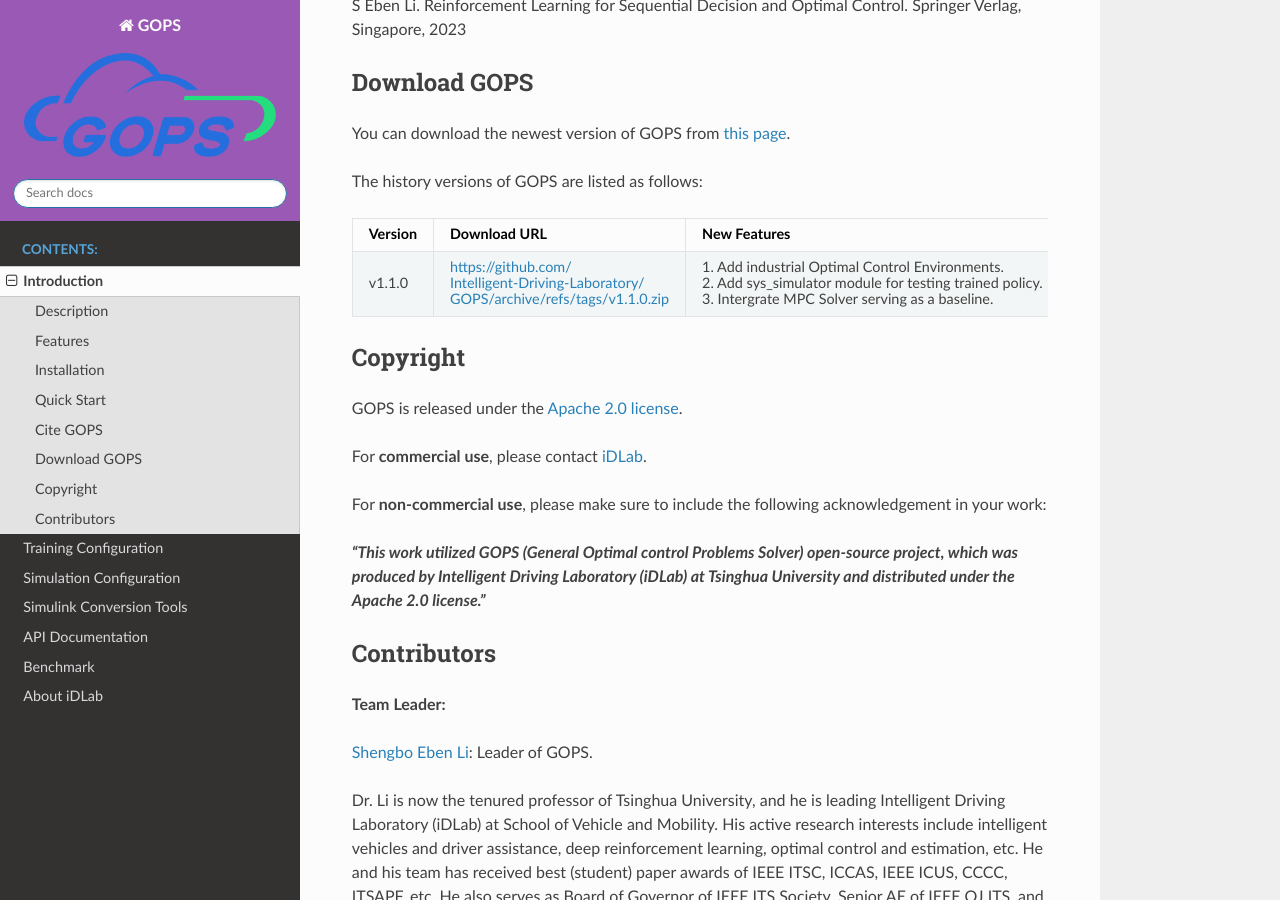
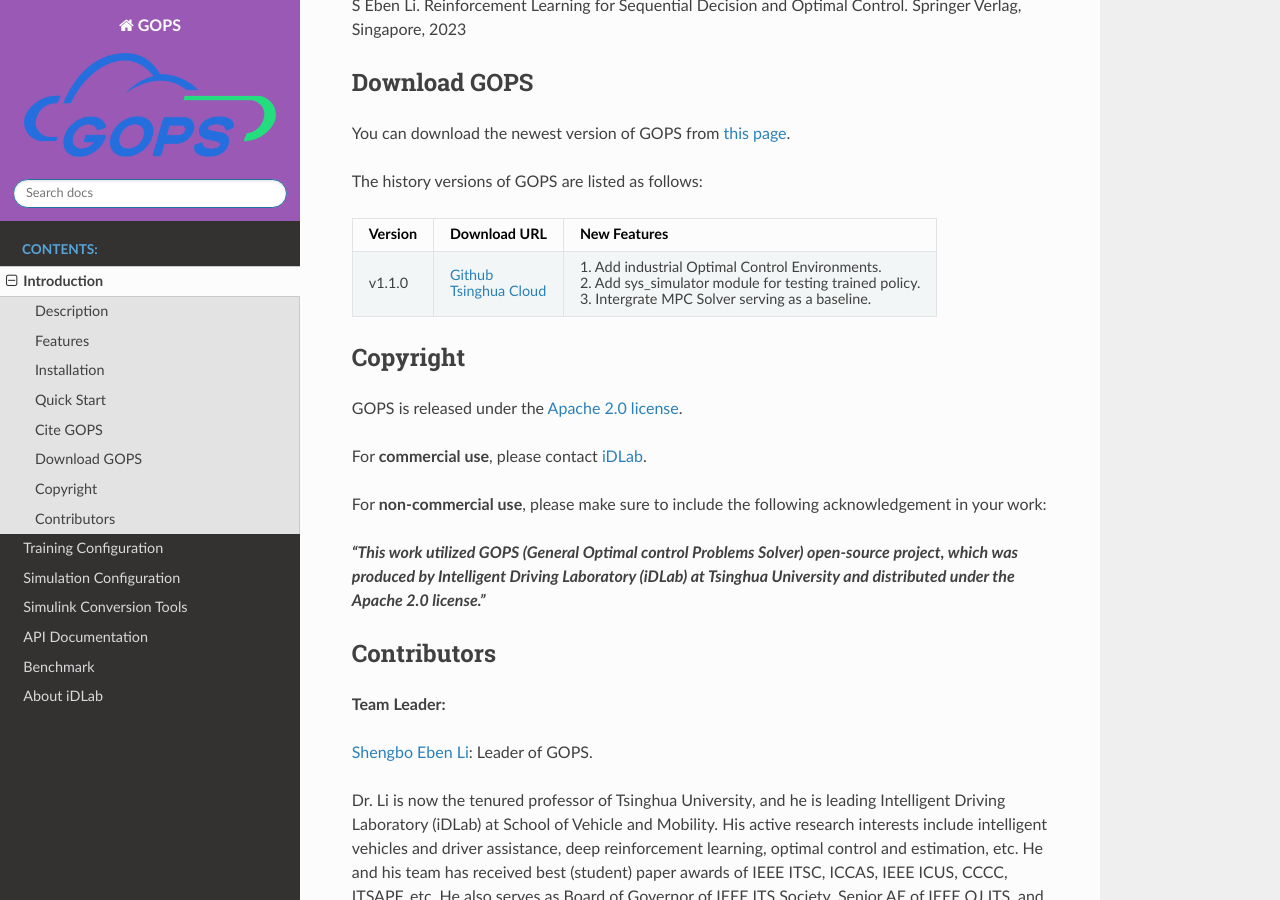
Before and after one commit to Intelligent-Driving-Laboratory/GOPS_DOC, a Sphinx documentation site: the page built from docs/source/introduction.md, in a window 1280 px wide and 900 px high, scrolled down 3442 px. Built offline with Sphinx 7.4.7 and the Read the Docs theme 2.0.0, drawn with Linux system fonts in a browser that asks for light colours.

Commit message:
1. add tsinghua cloud download source

```diff
--- a/docs/source/introduction.md
+++ b/docs/source/introduction.md
@@ -104,7 +104,7 @@
 
 | Version  |Download URL    | New Features |
 | ----        |    ---    |---    |
-| v1.1.0 |[https://github.com/<br>Intelligent-Driving-Laboratory/<br>GOPS/archive/refs/tags/v1.1.0.zip](https://github.com/Intelligent-Driving-Laboratory/GOPS/archive/refs/tags/v1.1.0.zip)| 1. Add industrial Optimal Control Environments. <br> 2. Add sys_simulator module for testing trained policy. <br> 3. Intergrate MPC Solver serving as a baseline.|
+| v1.1.0 |[Github](https://github.com/Intelligent-Driving-Laboratory/GOPS/archive/refs/tags/v1.1.0.zip)<br> [Tsinghua Cloud](https://cloud.tsinghua.edu.cn/f/8eb504937b0847eca4d1/dl=1)| 1. Add industrial Optimal Control Environments. <br> 2. Add sys_simulator module for testing trained policy. <br> 3. Intergrate MPC Solver serving as a baseline.|
 
 
 ## Copyright
```
